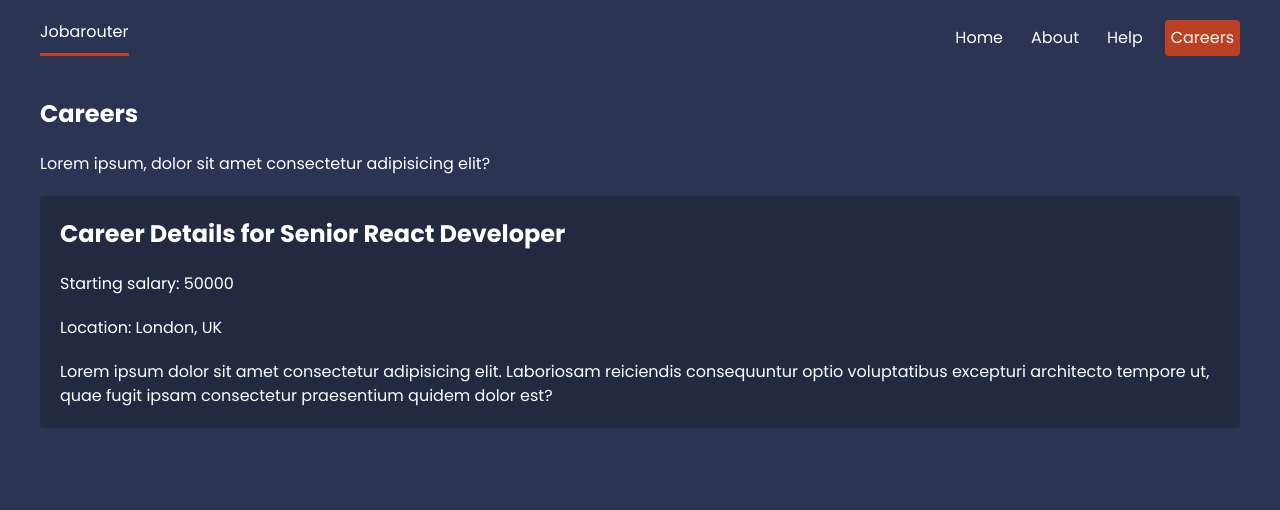
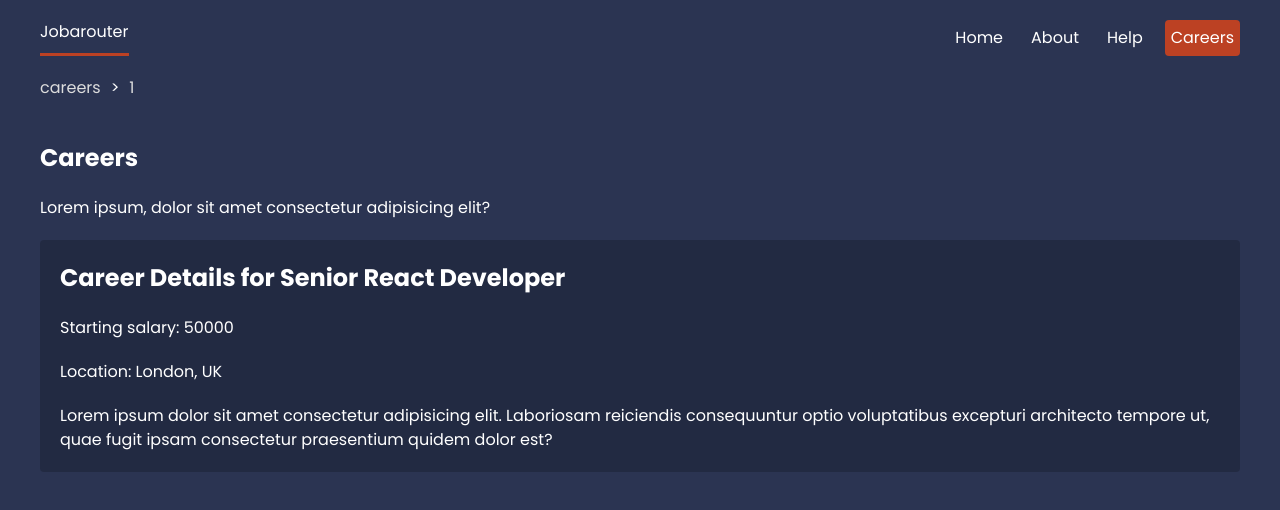
Before and after one commit to Nnadivictory25/React-Router-Lessons, a React (Vite) app: page /careers/1 in a window 1280 px wide. Shown: the top 510 px of the page. Built offline with nearby package versions, Linux system fonts and the light colour scheme; data requests are answered from the project's data file.

Commit message:
creating breadcrumbs using the useLocation hook in reach-router

```diff
--- a/src/App.css
+++ b/src/App.css
@@ -133,3 +133,21 @@
 }
 
 /* breadcrumbs */
+.breadcrumbs {
+  max-width: 1200px;
+  margin: 20px auto;
+}
+.breadcrumbs > *{
+  display: inline-block;
+  margin-right: 10px;
+}
+.breadcrumbs .crumb:after {
+  content: '>';
+  margin-left: 10px;
+}
+.breadcrumbs .crumb:last-child:after {
+  display: none;
+}
+.breadcrumbs .crumb a {
+  color: #ddd;
+}
--- /dev/null
+++ b/src/Components/BreadCrumbs.tsx
@@ -0,0 +1,27 @@
+import { Link } from 'react-router-dom';
+import { useLocation } from 'react-router-dom';
+
+const BreadCrumbs = () => {
+	const location = useLocation();
+
+	let currentLink = ''
+
+    const crumbs = location.pathname.split('/').filter((crumb) => crumb !== '').map(crumb => {
+        currentLink += `/${crumb}`
+
+
+        return (
+            <div className="crumb" key={crumb}>
+                <Link to={currentLink}>{crumb}</Link>
+            </div>
+        )
+    })
+
+    return (
+        <div className="breadcrumbs">
+            {crumbs}
+        </div>
+    )
+};
+
+export default BreadCrumbs;
--- a/src/layouts/RootLayout.tsx
+++ b/src/layouts/RootLayout.tsx
@@ -1,4 +1,5 @@
 import { NavLink, Outlet } from 'react-router-dom';
+import BreadCrumbs from '../Components/BreadCrumbs';
 
 const RootLayout = () => {
 	return (
@@ -12,6 +13,7 @@
 					<NavLink to='help'>Help</NavLink>
 					<NavLink to='careers'>Careers</NavLink>
 				</nav>
+				<BreadCrumbs />
             </header>
 
             <main>
```
